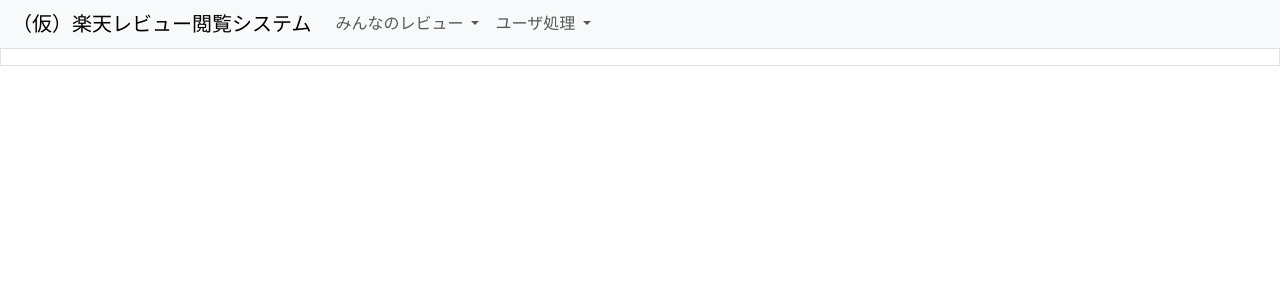
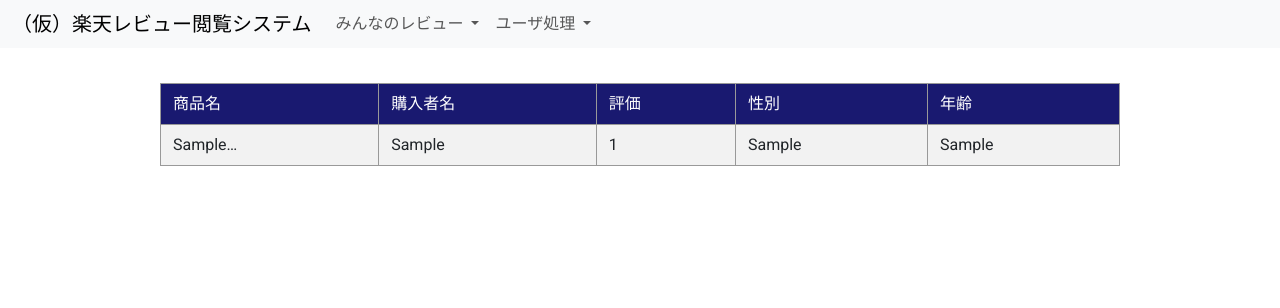
Before and after one commit to Shiroari175/rakuten-review-system, a Django app: page /rak/review_list/ in a window 1280 px wide. Shown: the top 308 px of the page. Run offline with Django 4.2, Linux system fonts and the light colour scheme; a user stored in the database is signed in; tables that the repository leaves empty hold one stand-in row (values such as "Sample post").

Commit message:
レビュー一覧作成

```diff
--- a/rakutenproject/reviewapp/templates/review_list.html
+++ b/rakutenproject/reviewapp/templates/review_list.html
@@ -1,14 +1,33 @@
 {% extends 'base.html' %}
 {% block title %}レビュー　一覧{% endblock %}
 {% block content %}
-<div class="list-group">
+<div class="list-container">
     <table>
-
-    {% for entry in object_list  %}
+    <tr>
+        <th>商品名</th>
+        <th>購入者名</th>
+        <th>評価</th>
+        <th>性別</th>
+        <th>年齢</th>
+    </tr>
+    {% for review in object_list  %}
+    <tr>
         <td>
-            <a href="#" class="list-group-item list-group-item-action">
-            </a>
+            {{ review.item_nm }}
         </td>
+        <td>
+            {{ review.purchaser_nm }}
+        </td>
+        <td>
+            {{ review.evaluation }}
+        </td>
+        <td>
+            {{ review.sex }}
+        </td>
+        <td>
+            {{ review.age }}
+        </td>
+    </tr>
     {% endfor %}
     </table>
 </div>
--- a/rakutenproject/reviewapp/views.py
+++ b/rakutenproject/reviewapp/views.py
@@ -21,6 +21,14 @@ def input_scraping_view(request):
 class ListReView(LoginRequiredMixin, ListView) :
     template_name = 'review_list.html'
     model = ReviewModel
+
+    def get_queryset(self):
+        queryset = super().get_queryset()
+        # ここでデータを編集します
+        for obj in queryset:
+            # 商品名は20文字以降カット（長いので）
+            obj.item_nm = obj.item_nm[:20] + "…"
+        return queryset
 
 class DashBoardView(LoginRequiredMixin, ListView) :
     template_name = 'dashboard.html'
--- a/rakutenproject/static/css/base_style.css
+++ b/rakutenproject/static/css/base_style.css
@@ -27,6 +27,31 @@ body {
     margin: 0 auto;
 }
 
+table {
+    width: 75%;
+    margin: 35px auto;
+    border-collapse: collapse;
+}
+
+th, td {
+    padding: 12px;
+    text-align: left;
+    border: 1px solid #999;
+}
+
+tr:nth-child(even) {
+    background-color: #f2f2f2;
+}
+
+tr:hover {
+    background-color: #ddd;
+}
+
+th {
+    background: #191970;
+    color: #FFF;
+}
+
 .btn-custom {
     background-color: #007bff;
     border: none;
```
